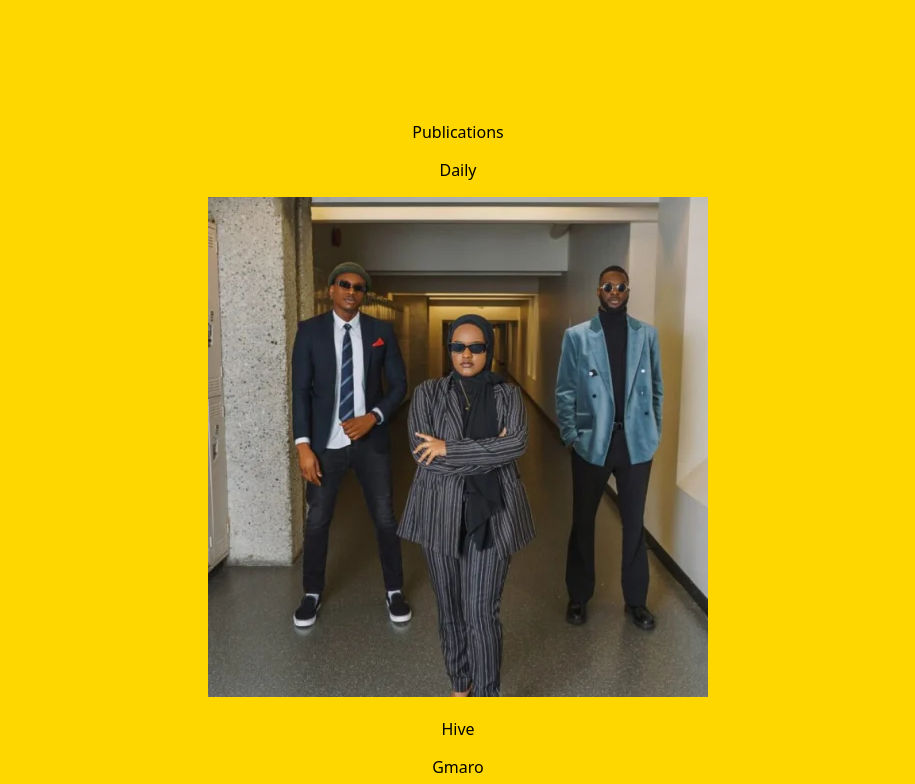
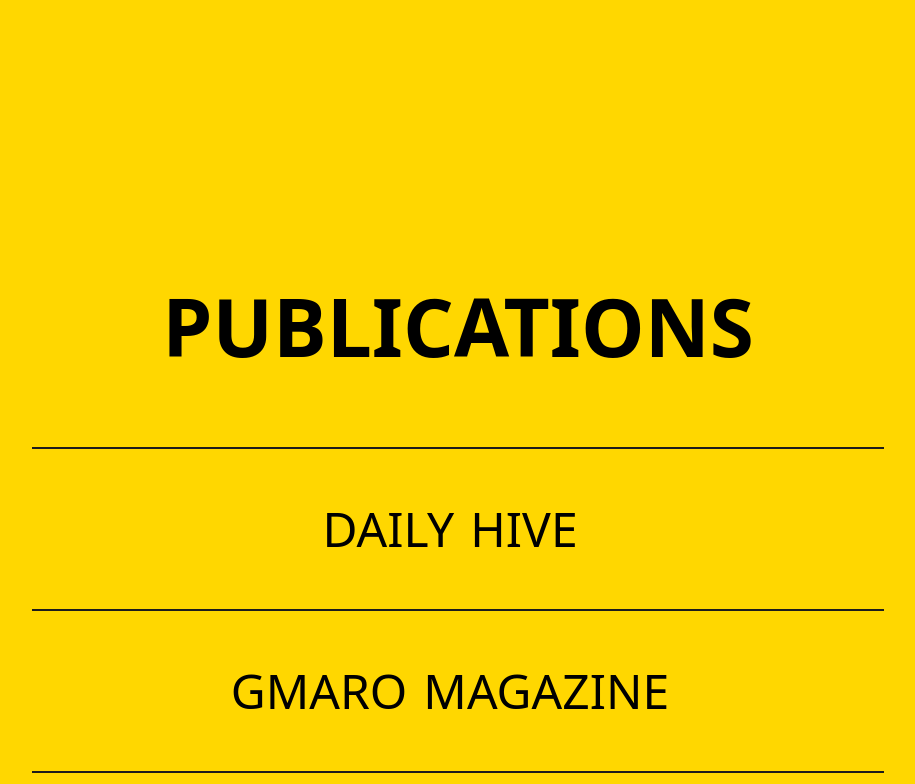
Before and after one commit to Akinloluwa-Adedijo/seyi-the-poet-website, a React (Vite) app: page / in a window 1280 px wide. Shown: the part 2476-3260 px from the top of the page, without its empty margins (182-1097 px from the left). Built offline with nearby package versions, Linux system fonts and the light colour scheme; a web font is replaced by a local one.

Commit message:
added publication section

```diff
--- a/src/components/Publications/Publications.jsx
+++ b/src/components/Publications/Publications.jsx
@@ -1,4 +1,5 @@
-import React from "react";
+import React, { useRef, useState } from "react";
+import { animate, motion, useInView } from "framer-motion";
 import "./publications.css";
 
 const publications = [
@@ -28,21 +29,64 @@
   },
 ];
 
+const publicationVariants = {
+  initial: { width: 0 },
+  open: {
+    width: "auto",
+    transition: { duration: 0.5, ease: [0.65, 0, 0.35, 1] },
+  },
+  closed: { width: 0 },
+};
+
+const landingTitleVariants = {
+  hidden: { opacity: 0, x: 200 },
+  visible: {
+    opacity: 1,
+    x: 0,
+    transition: { duration: 1, ease: [0.65, 0, 0.35, 1] },
+  },
+};
+
+const Publication = ({ data }) => {
+  const [isActive, setIsActive] = useState(false);
+
+  const { title1, title2, link, src } = data;
+  return (
+    <div
+      className="publication"
+      onMouseEnter={() => {
+        setIsActive(true);
+      }}
+      onMouseLeave={() => {
+        setIsActive(false);
+      }}
+    >
+      <p>{title1}</p>
+      <motion.div
+        variants={publicationVariants}
+        animate={isActive ? "open" : "closed"}
+        className="publication-image-container"
+      >
+        <img src={src} alt="Publication Card Image" />
+      </motion.div>
+      <p>{title2}</p>
+    </div>
+  );
+};
 const Publications = () => {
+  const tRef = useRef();
+  const inView = useInView(tRef);
   return (
-    <div className="pubContainer">
-      <div className="pubGallery">
-        <p>Publications</p>
-        {publications.map((pub, index) => {
-          return (
-            <div key={index} className="publications">
-              <p>{pub.title1}</p>
-              <div className="pubImgContainer">
-                <img src={pub.src} alt="Publication Card Image" />
-              </div>
-              <p>{pub.title2}</p>
-            </div>
-          );
+    <div className="publication-container">
+      <div className="publication-gallery" ref={tRef}>
+        <motion.h2
+          variants={landingTitleVariants}
+          animate={inView ? "visible" : "hidden"}
+        >
+          Publications
+        </motion.h2>
+        {publications.map((data, index) => {
+          return <Publication data={data} key={index} />;
         })}
       </div>
     </div>
--- a/src/components/Publications/publications.css
+++ b/src/components/Publications/publications.css
@@ -0,0 +1,72 @@
+.publication-container {
+  /* height: 100vh; */
+  margin-top: 100px;
+  display: flex;
+  align-items: center;
+  justify-content: center;
+  overflow: hidden;
+}
+
+.publication-gallery {
+  width: 70%;
+}
+.publication-gallery h2 {
+  font-size: 5rem;
+  font-weight: 900;
+  text-transform: uppercase;
+}
+
+.publication {
+  border-top: 2px solid var(--secondary);
+  padding-top: 1rem;
+  padding-bottom: 1rem;
+  cursor: pointer;
+  width: 100%;
+  display: flex;
+  justify-content: center;
+  align-items: center;
+  overflow: hidden;
+}
+
+.publication p {
+  font-size: 3rem;
+  margin: 0;
+  text-transform: uppercase;
+  font-weight: 500;
+}
+
+.publication p:nth-of-type(1) {
+  margin-right: 1rem;
+}
+
+.publication p:nth-of-type(2) {
+  margin-right: 1rem;
+}
+
+.publication:last-of-type {
+  border-bottom: 2px solid var(--secondary);
+}
+
+.publication img {
+  width: 10vw;
+}
+
+.publication .publication-image-container {
+  overflow: hidden;
+  display: flex;
+  justify-content: center;
+  width: 0;
+}
+
+@media screen and (max-width: 600px) {
+  .publication p {
+    font-size: 2rem;
+  }
+  .publication-gallery {
+    width: 100%;
+  }
+
+  .publication-gallery h2 {
+    font-size: 2.5rem;
+  }
+}
--- a/src/pages/Home/home.css
+++ b/src/pages/Home/home.css
@@ -58,6 +58,7 @@
   flex-direction: column;
   justify-content: center;
   align-items: center;
+  overflow: hidden;
 }
 
 .title h2 {
@@ -115,4 +116,8 @@
   .landing-text p:nth-of-type(2) {
     font-size: 1.5rem;
   }
+
+  .title h2 {
+    font-size: 2.5rem;
+  }
 }
```
